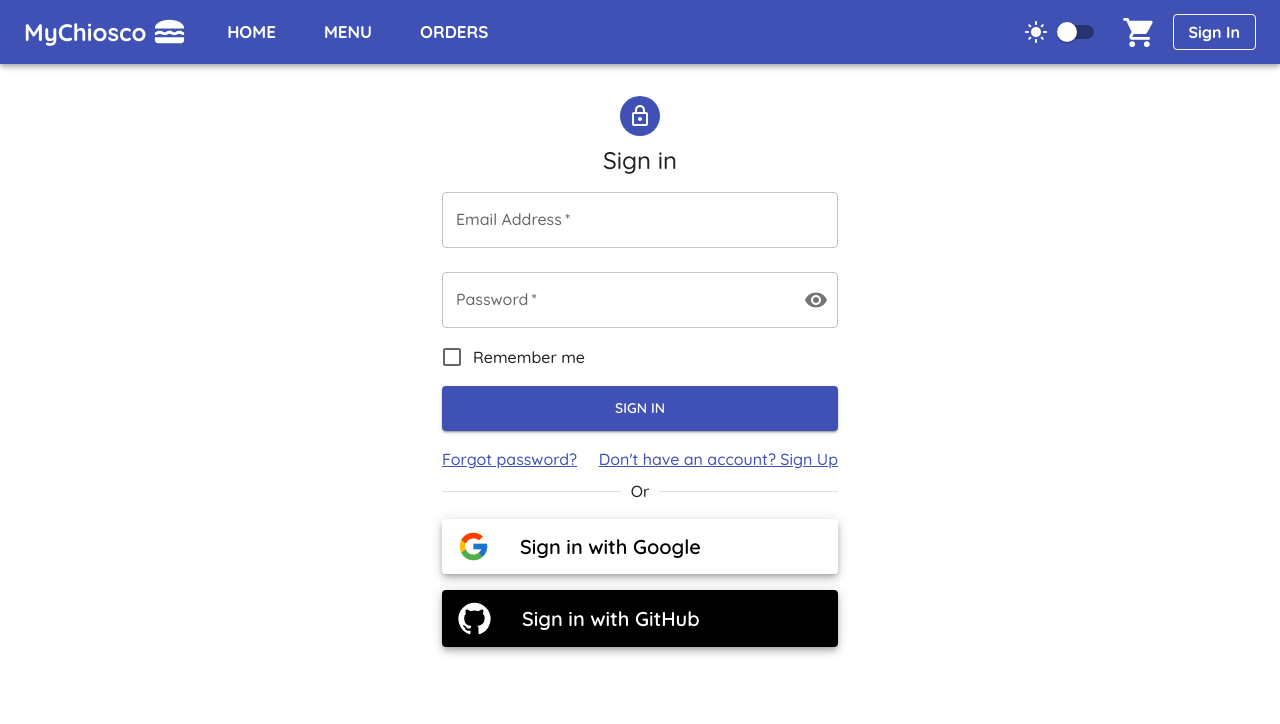
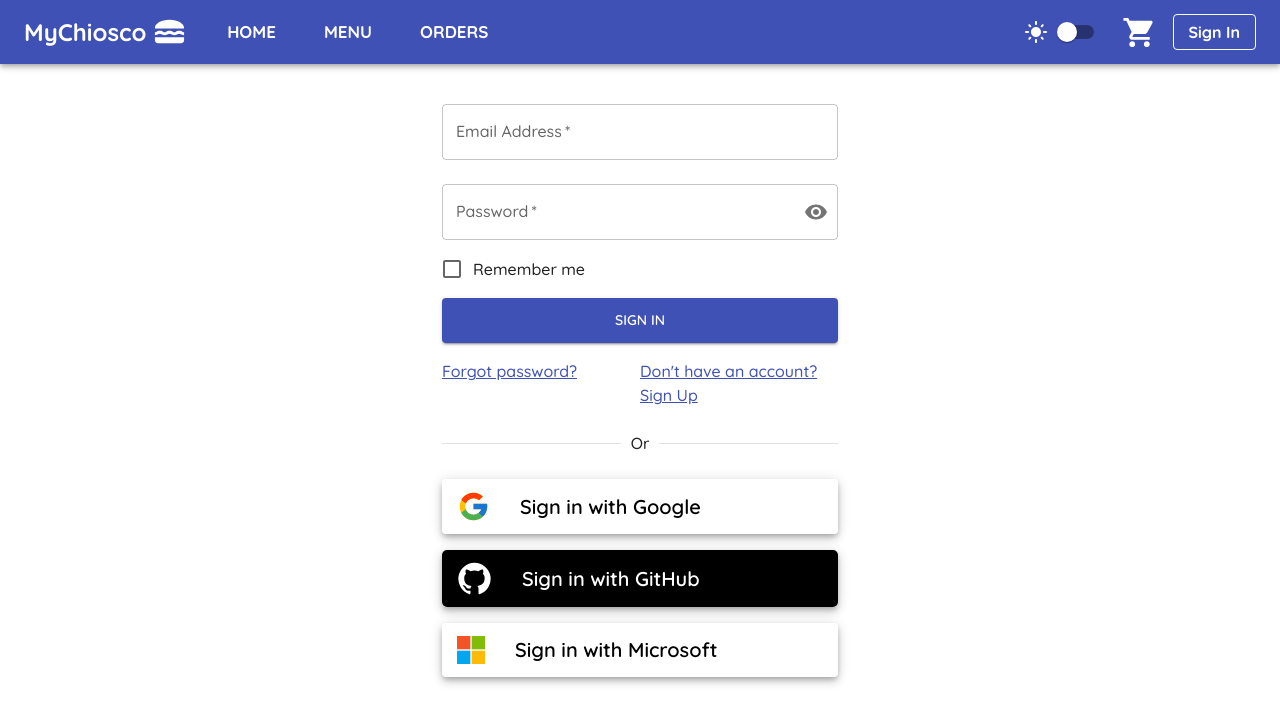
Before and after one commit to Usnebd/GameShelf, a React (Vite) app: page /sign-in in a window 1280 px wide. Shown: the top 724 px of the page. Built offline with nearby package versions, Linux system fonts and the light colour scheme; no server answers; the database is empty.

Commit message:
fixed microsoft sign in

```diff
--- a/src/components/Checkout.tsx
+++ b/src/components/Checkout.tsx
@@ -36,7 +36,7 @@ import {
   addDoc,
   collection,
 } from "firebase/firestore";
-import { db } from "./firebase";
+import { auth, db } from "./firebase";
 import { purple } from "@mui/material/colors";
 import { DigitalClock } from "@mui/x-date-pickers/DigitalClock";
 import { AdapterDayjs } from "@mui/x-date-pickers/AdapterDayjs";
@@ -77,7 +77,7 @@ function Checkout() {
   const handleOrder = async () => {
     if (!user) {
       enqueueSnackbar("Not Logged", { variant: "error" });
-    } else if (user.emailVerified) {
+    } else if (auth?.currentUser?.emailVerified) {
       const ordersCollectionRef = collection(db, `users/${user.email}/orders`);
       let order: WithFieldValue<DocumentData>;
       const timestamp = new Date();
@@ -148,7 +148,7 @@ function Checkout() {
         }
       }
     } else {
-      enqueueSnackbar("Verify Email", { variant: "warning" });
+      enqueueSnackbar("Verify Email & Refresh page", { variant: "warning" });
     }
   };
 
@@ -355,7 +355,7 @@ function Checkout() {
                   >
                     <LocalizationProvider dateAdapter={AdapterDayjs}>
                       <DigitalClock
-                        timeStep={1}
+                        timeStep={5}
                         skipDisabled
                         minTime={
                           dayjs().isBefore(dayjs().hour(8).minute(0))
--- a/src/components/SignIn.tsx
+++ b/src/components/SignIn.tsx
@@ -1,12 +1,10 @@
 import * as React from "react";
-import Avatar from "@mui/material/Avatar";
 import Button from "@mui/material/Button";
 import TextField from "@mui/material/TextField";
 import FormControlLabel from "@mui/material/FormControlLabel";
 import Checkbox from "@mui/material/Checkbox";
 import Grid from "@mui/material/Grid";
 import Box from "@mui/material/Box";
-import LockOutlinedIcon from "@mui/icons-material/LockOutlined";
 import Typography from "@mui/material/Typography";
 import Container from "@mui/material/Container";
 import InputAdornment from "@mui/material/InputAdornment";
@@ -26,6 +24,7 @@ import { auth } from "./firebase";
 import {
   GithubAuthProvider,
   GoogleAuthProvider,
+  OAuthProvider,
   browserSessionPersistence,
   setPersistence,
   signInWithEmailAndPassword,
@@ -105,6 +104,30 @@ export default function SignIn() {
       });
   };
 
+  const handleMicrosoftSign = () => {
+    const provider = new OAuthProvider("microsoft.com");
+    signInWithPopup(auth, provider)
+      .then(() => {
+        enqueueSnackbar("Signed In", { variant: "success" });
+        navigate("/");
+      })
+      .catch(() => {
+        enqueueSnackbar("Error", { variant: "error" });
+      });
+  };
+
+  const MicrosoftButton = styled(ButtonBase)({
+    backgroundColor: "white",
+    color: "black",
+    img: {
+      marginRight: 30, // Margine a destra dell'icona
+      marginLeft: 15,
+    },
+    paddingTop: 11,
+    paddingBottom: 11,
+    borderRadius: 5,
+  });
+
   const GoogleButton = styled(ButtonBase)({
     backgroundColor: "white",
     color: "black",
@@ -114,7 +137,7 @@ export default function SignIn() {
     },
     paddingTop: 11,
     paddingBottom: 11,
-    borderRadius: 4,
+    borderRadius: 5,
   });
 
   const GitHubButton = styled(ButtonBase)({
@@ -126,7 +149,7 @@ export default function SignIn() {
     },
     paddingTop: 11,
     paddingBottom: 11,
-    borderRadius: 4,
+    borderRadius: 5,
   });
 
   return (
@@ -134,18 +157,12 @@ export default function SignIn() {
       <Box
         sx={{
           marginTop: 3,
-          marginBottom: 1,
+          marginBottom: 3,
           display: "flex",
           flexDirection: "column",
           alignItems: "center",
         }}
       >
-        <Avatar sx={{ m: 1, bgcolor: "primary.main" }}>
-          <LockOutlinedIcon />
-        </Avatar>
-        <Typography component="h1" variant="h5">
-          Sign in
-        </Typography>
         <Box
           component="form"
           autoComplete="on"
@@ -228,7 +245,7 @@ export default function SignIn() {
                 </Typography>
               </Link>
             </Grid>
-            <Grid item>
+            <Grid item xs>
               <Link
                 to="/sign-up"
                 style={{
@@ -249,7 +266,7 @@ export default function SignIn() {
           </Grid>
         </Box>
       </Box>
-      <Divider sx={{ marginBottom: 2 }}>Or</Divider>
+      <Divider sx={{ marginBottom: 3 }}>Or</Divider>
       <Stack direction="column" spacing={2}>
         <Paper elevation={5}>
           <GoogleButton
@@ -277,6 +294,23 @@ export default function SignIn() {
             <Typography variant="h6">Sign in with GitHub</Typography>
           </GitHubButton>
         </Paper>
+        <Paper elevation={5}>
+          <MicrosoftButton
+            sx={{
+              justifyContent: "start",
+              width: "100%",
+            }}
+            onClick={handleMicrosoftSign}
+          >
+            <img
+              src="assets/microsoft-icon.svg"
+              alt="Microsoft"
+              width="28"
+              height="28"
+            />
+            <Typography variant="h6">Sign in with Microsoft</Typography>
+          </MicrosoftButton>
+        </Paper>
       </Stack>
     </Container>
   );
```
Also changed, not shown: public/assets/microsoft-icon.svg (added).
